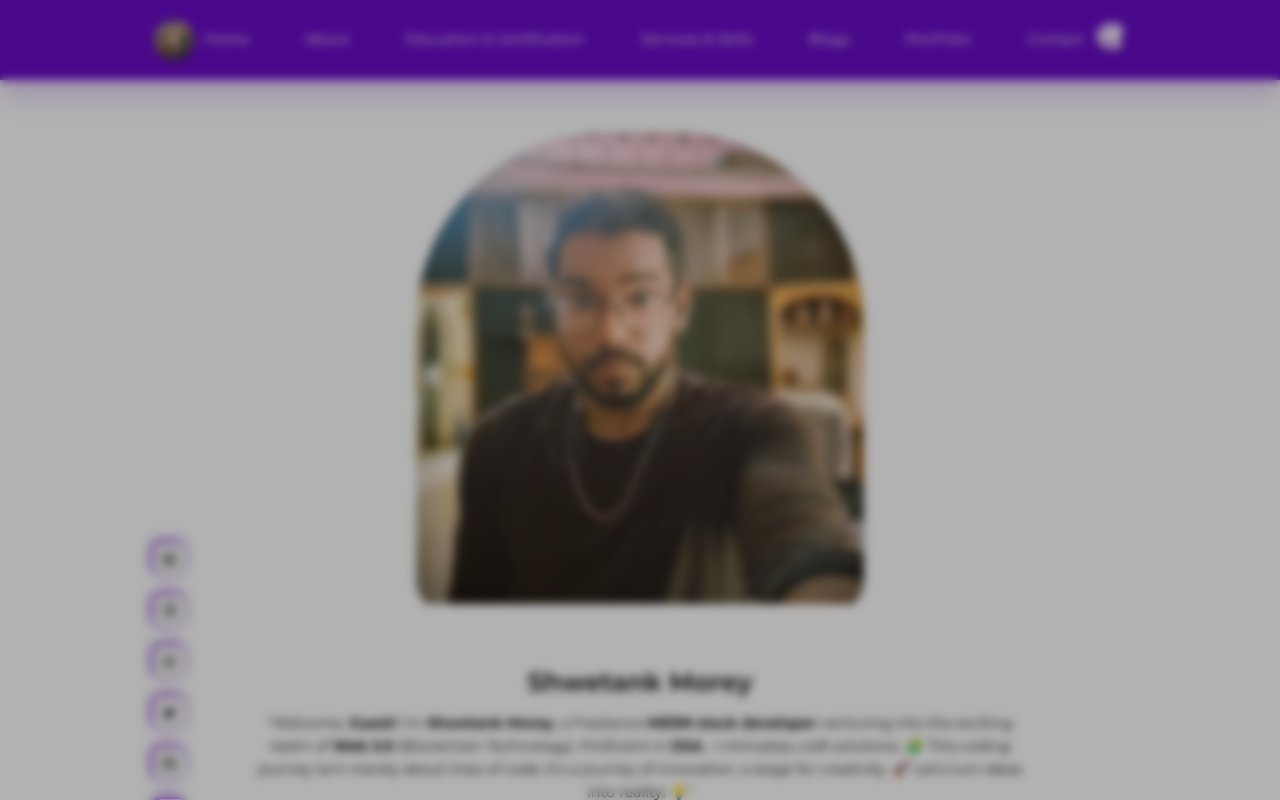
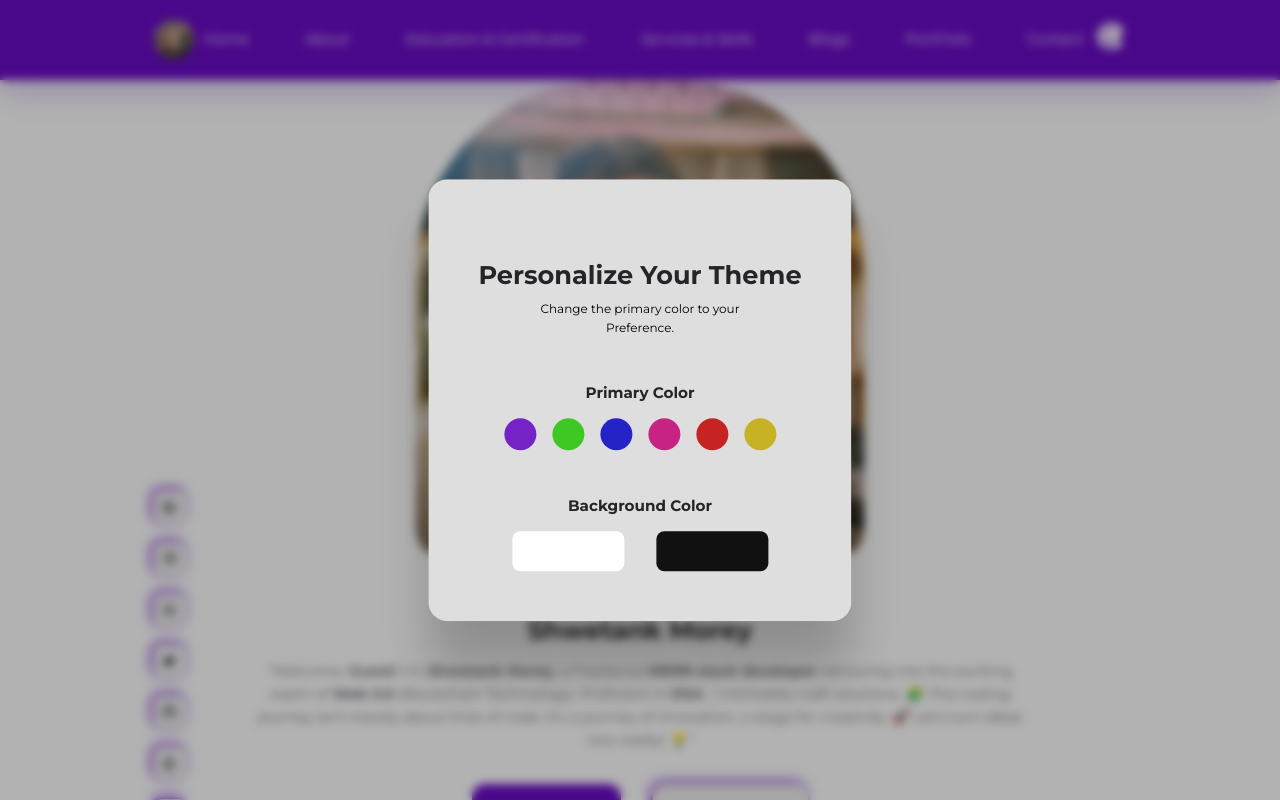
Before and after one commit to Shwetaank/React-Portfolio, a React (Create React App) app: page / in a window 1280 px wide. Both pictures are taken after a click on the button 1110 px from the left and 40 px from the top of the page. Shown: the top 800 px of the page. Built offline with nearby package versions, Linux system fonts and the light colour scheme.

Commit message:
implemented theme customization fully

```diff
--- a/src/App.jsx
+++ b/src/App.jsx
@@ -11,12 +11,14 @@ import Contact from "./sections/contact/contact";
 import Footer from "./sections/footer/footer";
 import FloatingNav from "./sections/floating-nav/floatingNav";
 import Certificates from "./sections/certificates/certificates";
-import Modal from "./components/Modal";
+import Theme from "./theme/Theme";
+import { useThemeContext } from "./context/theme-context";
 
 const App = () => {
+  const { themeState } = useThemeContext();
   return (
     <>
-      <main>
+      <main className={`${themeState.primary} ${themeState.background}`}>
         <Navbar />
         <Header />
         <About />
@@ -28,7 +30,7 @@ const App = () => {
         <FAQs />
         <Contact />
         <Footer />
-        <Modal />
+        <Theme />
         {/* <FloatingNav /> */}
       </main>
     </>
--- a/src/components/Modal.css
+++ b/src/components/Modal.css
@@ -7,4 +7,12 @@
   left: 0;
   backdrop-filter: blur(5px);
   z-index: 99;
+  opacity: 0;
+  animation: animateBackdrop 500ms ease-in forwards;
 }
+
+@keyframes animateBackdrop {
+  to {
+    opacity: 1;
+  }
+}
--- /dev/null
+++ b/src/context/theme-context.js
@@ -0,0 +1,38 @@
+import { createContext, useContext, useReducer, useEffect } from "react";
+import themeReducer from "./themeReducer";
+
+export const ThemeContext = createContext();
+const initialThemeState = JSON.parse(localStorage.getItem("themeSettings")) || {
+  primary: "color-1",
+  background: "bg-1",
+};
+
+export const ThemeProvider = ({ children }) => {
+  const [themeState, dispatchTheme] = useReducer(
+    themeReducer,
+    initialThemeState
+  );
+  const themeHandler = (buttonClassName) => {
+    dispatchTheme({ type: buttonClassName });
+  };
+  //save theme settings to the local storage
+  useEffect(
+    () => {
+      localStorage.setItem("themeSettings", JSON.stringify(themeState));
+    },
+    [themeState.primary, themeState.background],
+    themeState
+  );
+
+  return (
+    <ThemeContext.Provider value={{ themeState, themeHandler }}>
+      {children}
+    </ThemeContext.Provider>
+  );
+};
+
+// custom hook to use our theme context wherevert we want in project
+
+export const useThemeContext = () => {
+  return useContext(ThemeContext);
+};
--- /dev/null
+++ b/src/context/themeReducer.js
@@ -0,0 +1,31 @@
+const themeReducer = (state, action) => {
+  // for primary colors
+  if (action.type === "color-1") {
+    return { ...state, primary: "color-1" };
+  }
+  if (action.type === "color-2") {
+    return { ...state, primary: "color-2" };
+  }
+  if (action.type === "color-3") {
+    return { ...state, primary: "color-3" };
+  }
+  if (action.type === "color-4") {
+    return { ...state, primary: "color-4" };
+  }
+  if (action.type === "color-5") {
+    return { ...state, primary: "color-5" };
+  }
+  if (action.type === "color-6") {
+    return { ...state, primary: "color-6" };
+  }
+
+  //for background colors
+  if (action.type === "bg-1") {
+    return { ...state, background: "bg-1" };
+  }
+  if (action.type === "bg-2") {
+    return { ...state, background: "bg-2" };
+  }
+};
+
+export default themeReducer;
--- a/src/index.css
+++ b/src/index.css
@@ -41,6 +41,42 @@ body {
   font-family: "Montserrat", sans-serif;
   line-height: 1.6;
   font-size: 0.9rem;
+}
+
+/* Theme change using react */
+main.color-1 {
+  --primary-hue: 270;
+}
+main.color-2 {
+  --primary-hue: 110;
+}
+main.color-3 {
+  --primary-hue: 240;
+}
+main.color-4 {
+  --primary-hue: 325;
+}
+main.color-5 {
+  --primary-hue: 0;
+}
+main.color-6 {
+  --primary-hue: 55;
+}
+
+main.bg-2 {
+  --black-lightness: 96%;
+  --dark-lightness: 60%;
+  --light-lightness: 12%;
+  --white-lightness: 6%;
+  --color-white: hsl(0, 5%, var(--white-lightness));
+  --color-light: hsl(var(--primary-hue), 5%, var(--light-lightness));
+  --color-black: hsl(var(--primary-hue), 5%, var(--black-lightness));
+  --color-dark: hsl(var(--primary-hue), 5%, var(--dark-lightness));
+}
+
+main {
+  color: var(--color-dark);
+  --color-primary: hsl(var(--primary-hue), 89%, 41%);
 }
 
 /* GENERAL CONTAINER CLASS */
--- a/src/index.js
+++ b/src/index.js
@@ -2,10 +2,13 @@ import ReactDOM from "react-dom/client";
 import App from "./App";
 import { ModalProvider } from "./context/modal-context";
 import "./index.css";
+import { ThemeProvider } from "./context/theme-context";
 
 const root = ReactDOM.createRoot(document.getElementById("root"));
 root.render(
-  <ModalProvider>
-    <App />
-  </ModalProvider>
+  <ThemeProvider>
+    <ModalProvider>
+      <App />
+    </ModalProvider>
+  </ThemeProvider>
 );
--- /dev/null
+++ b/src/theme/BackgroundColor.jsx
@@ -0,0 +1,13 @@
+import { useThemeContext } from "../context/theme-context";
+
+const BackgroundColor = ({ className }) => {
+  const { themeHandler } = useThemeContext();
+  return (
+    <button
+      className={className}
+      onClick={() => themeHandler(className)}
+    ></button>
+  );
+};
+
+export default BackgroundColor;
--- /dev/null
+++ b/src/theme/PrimaryColor.jsx
@@ -0,0 +1,12 @@
+import { useThemeContext } from "./../context/theme-context";
+const PrimaryColor = ({ className }) => {
+  const { themeHandler } = useThemeContext();
+  return (
+    <button
+      className={className}
+      onClick={() => themeHandler(className)}
+    ></button>
+  );
+};
+
+export default PrimaryColor;
--- /dev/null
+++ b/src/theme/Theme.jsx
@@ -0,0 +1,35 @@
+import Modal from "../components/Modal";
+import PrimaryColor from "./PrimaryColor";
+import BackgroundColor from "./BackgroundColor";
+import { primaryColors, backgroundColors } from "./data";
+import "./theme.css";
+
+const Theme = () => {
+  return (
+    <Modal className="theme__modal">
+      <h3>Personalize Your Theme</h3>
+      <small>Change the primary color to your Preference.</small>
+      <div className="theme__primary-wrapper">
+        <h5>Primary Color</h5>
+        <div className="theme__primary-colors">
+          {primaryColors.map((pColor) => (
+            <PrimaryColor key={pColor.className} className={pColor.className} />
+          ))}
+        </div>
+      </div>
+      <div className="theme__background-wrapper">
+        <h5>Background Color</h5>
+        <div className="theme__background-colors">
+          {backgroundColors.map((bColor) => (
+            <BackgroundColor
+              key={bColor.className}
+              className={bColor.className}
+            />
+          ))}
+        </div>
+      </div>
+    </Modal>
+  );
+};
+
+export default Theme;
--- /dev/null
+++ b/src/theme/data.js
@@ -0,0 +1,13 @@
+export const primaryColors = [
+  { className: "color-1" },
+  { className: "color-2" },
+  { className: "color-3" },
+  { className: "color-4" },
+  { className: "color-5" },
+  { className: "color-6" },
+];
+
+export const backgroundColors = [
+  { className: "bg-1" },
+   { className: "bg-2" }
+  ];
--- /dev/null
+++ b/src/theme/theme.css
@@ -0,0 +1,97 @@
+.card.theme__modal {
+  position: fixed;
+  top: 50%;
+  left: 50%;
+  transform: translate(-50%, -50%);
+  background: #dedede;
+  z-index: 200;
+  text-align: center;
+  box-shadow: 0 3rem 3rem rgba(0, 0, 0, 0.2);
+  padding: 3rem;
+  opacity: 0;
+  animation: animateModal 500ms ease-in forwards;
+}
+
+
+@keyframes animateModal {
+  to {
+    opacity: 1;
+  }
+}
+.card.theme__modal:hover {
+  background: #dedede;
+}
+
+.card.theme__modal small {
+  margin-top: 0.6rem;
+  display: block;
+  width: 80%;
+  margin-inline: auto;
+}
+
+.theme__primary-wrapper {
+  margin: 3rem 0;
+}
+.theme__primary-colors {
+  display: flex;
+  gap: 1rem;
+  justify-content: center;
+  flex-wrap: wrap;
+  margin-top: 1rem;
+}
+.theme__primary-colors button {
+  width: 2rem;
+  aspect-ratio: 1/1;
+  border-radius: 50%;
+  cursor: pointer;
+}
+
+.theme__primary-colors .color-1 {
+  background: hsl(270, 70%, 46%);
+}
+
+.theme__primary-colors .color-2 {
+  background: hsl(110, 70%, 46%);
+}
+.theme__primary-colors .color-3 {
+  background: hsl(240, 70%, 46%);
+}
+.theme__primary-colors .color-4 {
+  background: hsl(325, 70%, 46%);
+}
+.theme__primary-colors .color-5 {
+  background: hsl(0, 70%, 46%);
+}
+.theme__primary-colors .color-6 {
+  background: hsl(52, 70%, 46%);
+}
+
+.theme__background-colors {
+  display: flex;
+  justify-content: center;
+  gap: 2rem;
+  margin-top: 1rem;
+}
+.theme__background-colors button {
+  width: 7rem;
+  height: 2.5rem;
+  background: white;
+  border-radius: var(--border-radius-3);
+  cursor: pointer;
+}
+
+.theme__background-colors .bg-2 {
+  background: #111;
+}
+
+/* Media Queries (phones) */
+@media screen and (max-width: 600px) {
+  .card.theme__modal {
+    width: var(--container-width-md);
+    padding: 3rem 1.5rem;
+  }
+
+  .theme__primary-colors {
+    gap: 0.6rem;
+  }
+}
```
